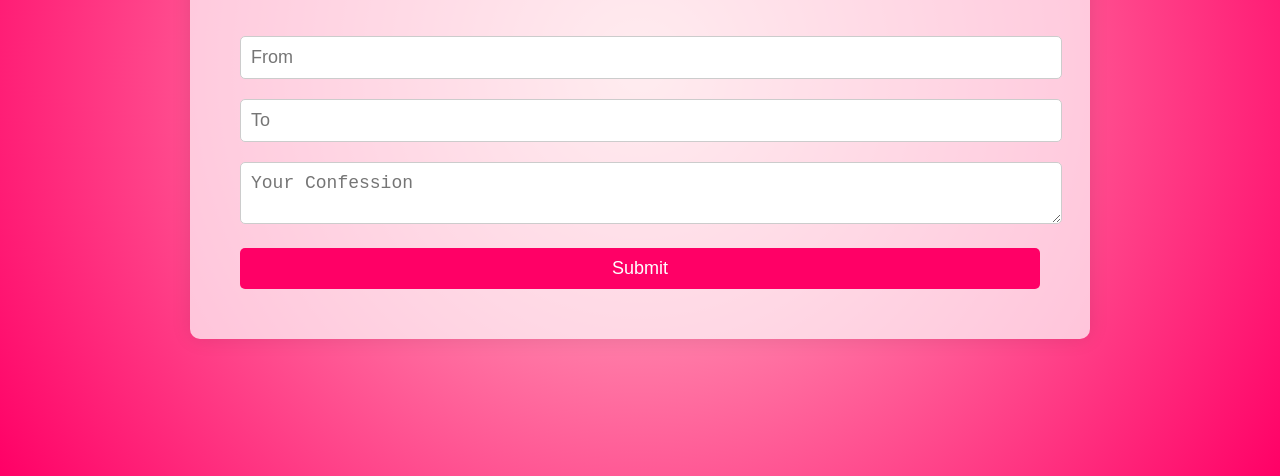
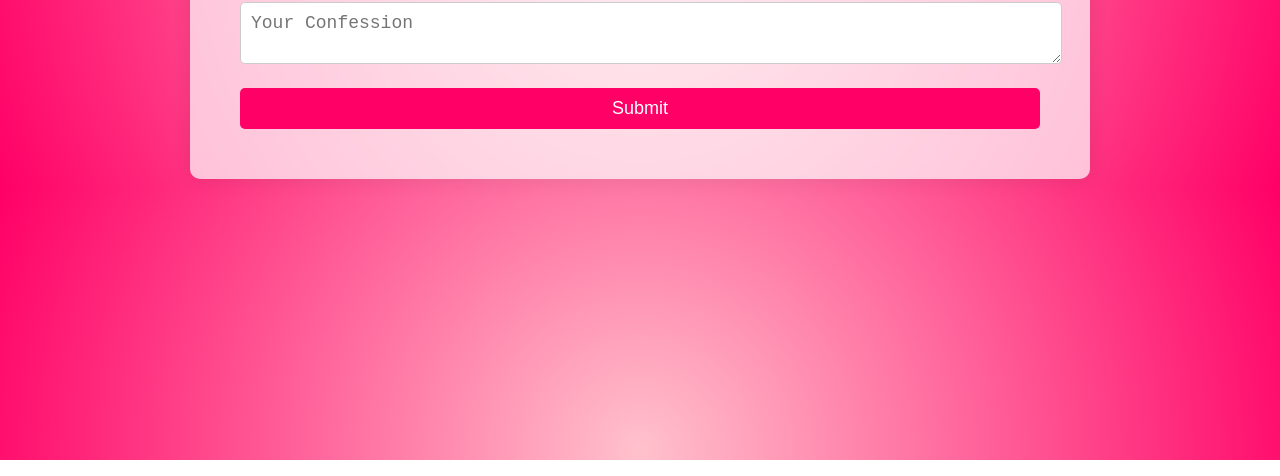
Before and after one commit to jayanthmankavil/confession, a plain HTML site: page index.html in a window 1280 px wide. Shown: the part 340-816 px from the top of the page. Drawn offline with Linux system fonts and the light colour scheme.

Commit message:
Update index.html

```diff
--- a/index.html
+++ b/index.html
@@ -5,15 +5,14 @@
   <style>
     /* Add your CSS styles here */
     body {
+      align-items: center;
+      justify-items: center;
+      display: flex;
       font-family: Arial, sans-serif;
       background-image: radial-gradient(circle at center, #ffc1cc, #ff0066);
-      background-size: cover;
-      height: 100vh;
+      background-size: cover
     }
     .container {
-      position: relative;
-      top: 20vh;
-
       max-width: 800px;
       margin: 0 auto;
       text-align: center;
```
